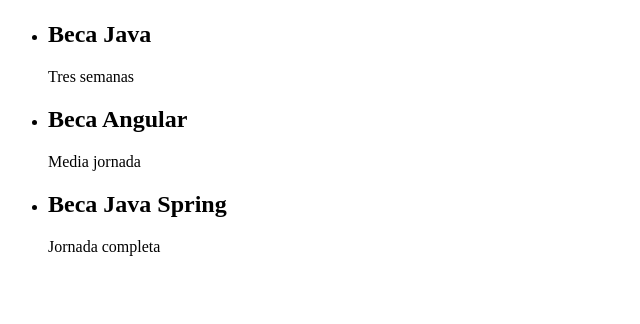
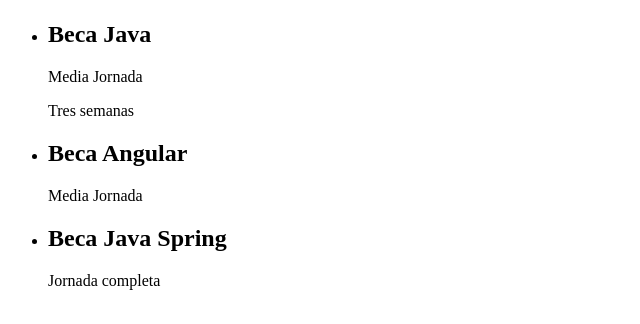
Before and after one commit to MartinezSergio/Angular, an Angular app in the folder cursoAngular/: page / in a window 1280 px wide. Shown: the top 324 px of the page, without its empty margins (0-640 px from the left). Built offline with nearby package versions, Linux system fonts and the light colour scheme.

Commit message:
Else clause

```diff
--- a/cursoAngular/src/app/app.component.html
+++ b/cursoAngular/src/app/app.component.html
@@ -12,8 +12,8 @@
     <li *ngFor="let curso of cursos">
       <h2>{{curso.nombre}}</h2>
       <p>{{curso.descripcion}}</p>
-      <p *ngIf="curso.duracion < 8">Media jornada</p>
-      <p *ngIf="curso.duracion === 8">Jornada completa</p>
+      <p *ngIf="curso.duracion === 8;else elseBlock">Jornada completa</p>
+      <ng-template #elseBlock>Media Jornada</ng-template>
       <p *ngIf="curso.duracion === 120">Tres semanas</p>
     </li>
   </ul>
```
